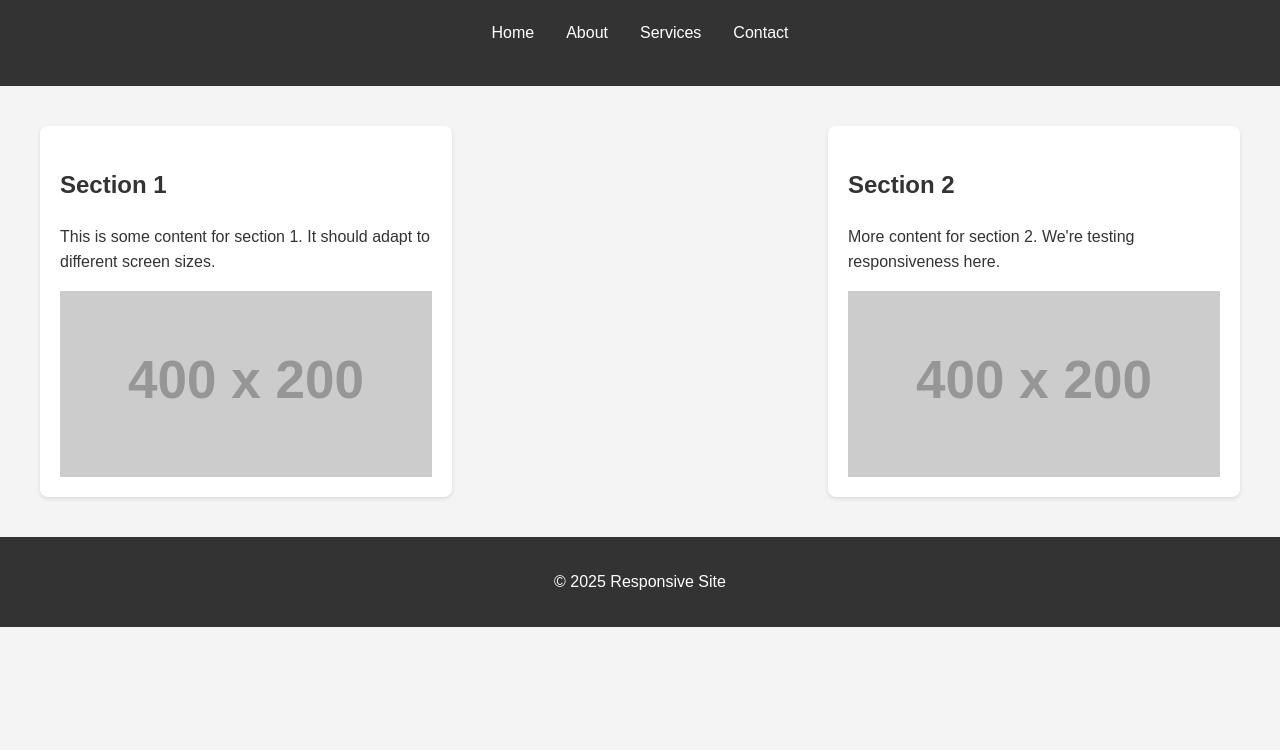
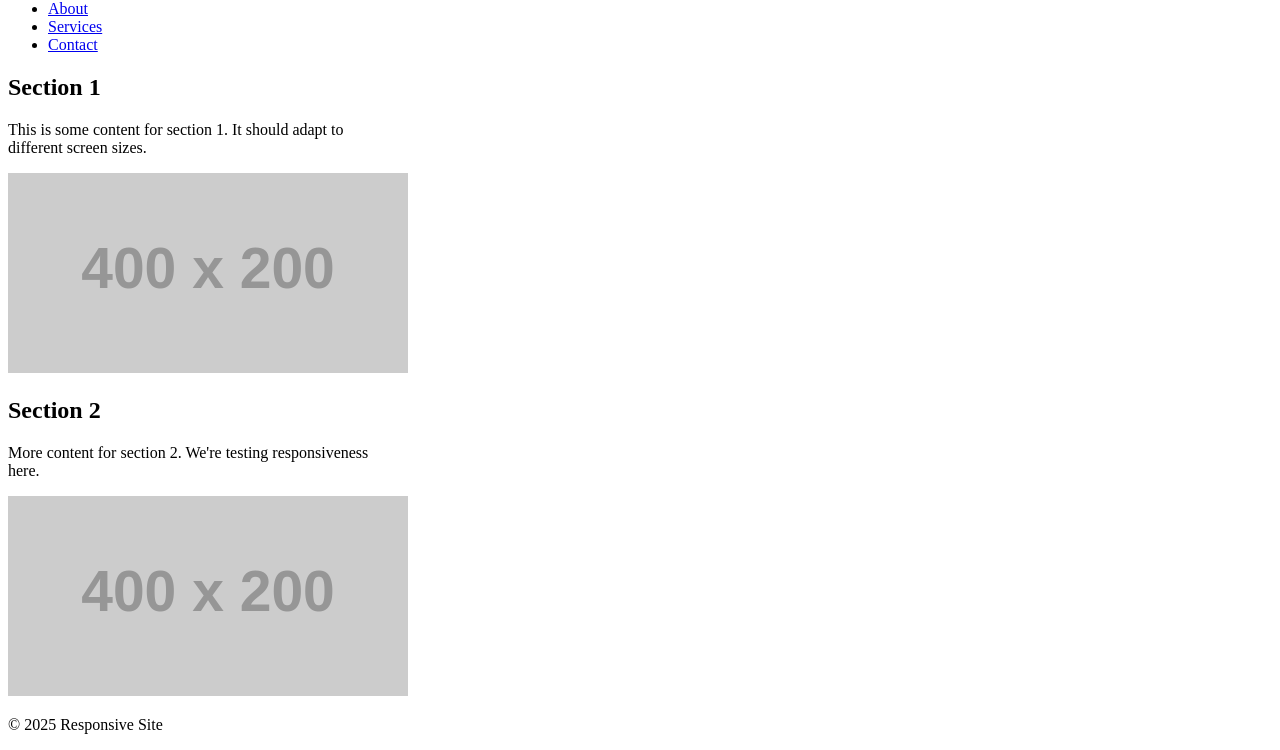
Before and after one commit to Goldeneyce/Responsive, a plain HTML site: page Index.html in a window 1280 px wide. Shown: the part 98-848 px from the top of the page. Before the commit the page ends 800 px from the top, so only its background shows below. Drawn offline with Linux system fonts and the light colour scheme; placeholder pictures from the web are drawn by us.

Commit message:
Update style.css

```diff
--- a/style.css
+++ b/style.css
@@ -1,84 +1,33 @@
-/* Base styles (mobile-first) */
-body {
-    font-family: Arial, sans-serif;
-    margin: 0;
-    padding: 0;
-    line-height: 1.6;
-    background-color: #f4f4f4;
-    color: #333;
-}
-
-header {
-    background-color: #333;
-    color: #fff;
-    padding: 1em 0;
-    text-align: center;
-}
-
-nav ul {
-    list-style: none;
-    padding: 0;
-    display: flex; /* Flexbox for horizontal navigation */
-    justify-content: center;
-    flex-wrap: wrap; /* Allow items to wrap on smaller screens */
-}
-
-nav ul li a {
-    color: #fff;
-    text-decoration: none;
-    padding: 0.5em 1em;
-    display: block;
-}
-
-.container {
-    display: flex;
-    flex-direction: column; /* Stack items vertically on mobile */
-    gap: 20px; /* Space between items */
-    padding: 20px;
-    max-width: 1200px;
-    margin: 20px auto;
-}
-
-.item {
-    background-color: #fff;
-    padding: 20px;
-    border-radius: 8px;
-    box-shadow: 0 2px 4px rgba(0,0,0,0.1);
-}
-
-img {
-    max-width: 100%; /* Ensure images don't overflow */
-    height: auto;
-    display: block; /* Remove extra space below image */
-    margin-top: 15px;
-}
-
-footer {
-    text-align: center;
-    padding: 1em 0;
-    background-color: #333;
-    color: #fff;
-    margin-top: 20px;
-}
-
 /* Media Query for larger screens (e.g., tablets and desktops) */
-@media (min-width: 768px) {
+@media (min-width: 769px) { /* Changed from 768px to 769px for clear breakpoint */
+    header {
+        flex-wrap: nowrap; /* Prevents wrapping on desktop */
+    }
+    .hamburger-menu {
+        display: none; /* Ensure hamburger is hidden on desktop */
+    }
+    .main-nav {
+        position: static; /* Reset position for desktop */
+        height: auto; /* Ensure nav is visible */
+        overflow: visible; /* Ensure content is visible */
+        box-shadow: none; /* Remove shadow */
+    }
+    .main-nav ul {
+        flex-direction: row; /* Ensure nav items are horizontal */
+    }
     .container {
-        flex-direction: row; /* Arrange items horizontally on larger screens */
-        flex-wrap: wrap; /* Allow items to wrap to the next row */
-        justify-content: space-between; /* Distribute space */
+        flex-direction: row;
+        flex-wrap: wrap;
+        justify-content: space-between;
     }
-
     .item {
-        flex: 1; /* Allow items to grow and shrink */
-        min-width: 300px; /* Minimum width for each item */
-        max-width: 48%; /* Adjust for spacing if needed, e.g., for two columns */
+        flex: 1;
+        min-width: 300px;
+        max-width: 48%;
     }
-
-    /* For more than two columns, you'd adjust max-width accordingly or use CSS Grid */
     @media (min-width: 1024px) {
         .item {
-            max-width: 31%; /* Example for three columns */
+            max-width: 31%;
         }
     }
 }
```
